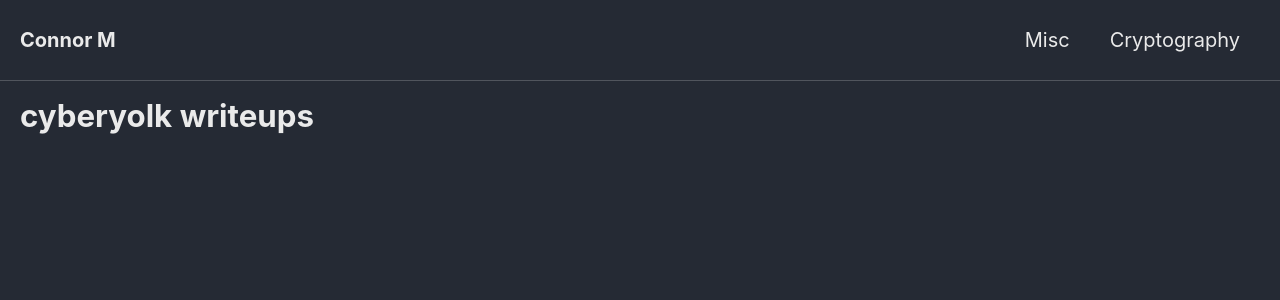
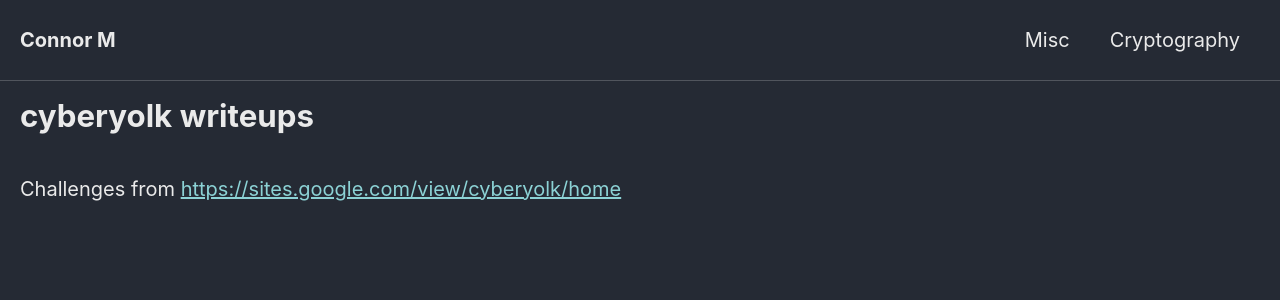
Before and after one commit to Connor-McCartney/Connor-McCartney.github.io, a Jekyll site: the page built from _pages/cryptography/other/cyberyolk-writeups.md, in a window 1280 px wide. Shown: the top 300 px of the page. Built offline with Jekyll 4.4.1, drawn with Linux system fonts in a browser that asks for light colours; cached includes are drawn as plain includes.

Commit message:
Update cyberyolk-writeups.md

```diff
--- a/_pages/cryptography/other/cyberyolk-writeups.md
+++ b/_pages/cryptography/other/cyberyolk-writeups.md
@@ -2,3 +2,9 @@
 permalink: /cryptography/other/cyberyolk-writeups
 title: cyberyolk writeups
 ---
+
+<b>
+
+Challenges from <https://sites.google.com/view/cyberyolk/home>
+
+<br>
```
